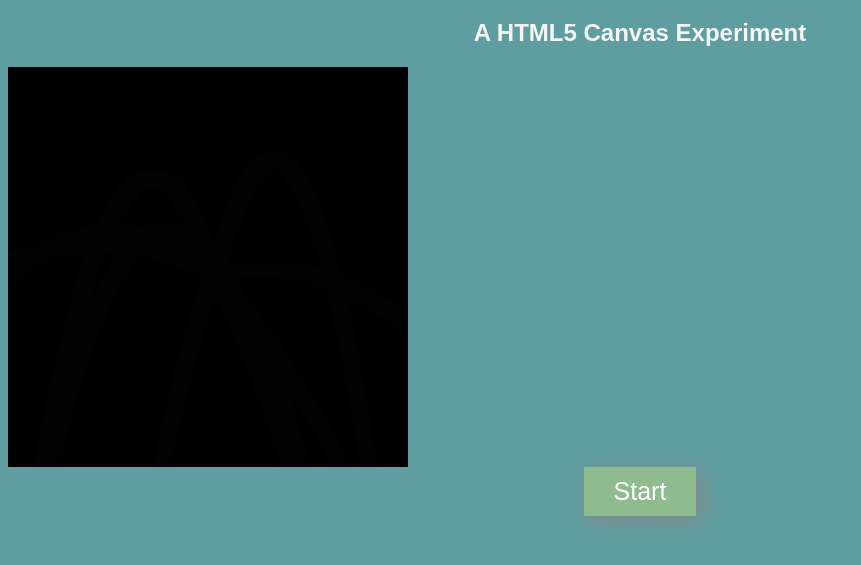
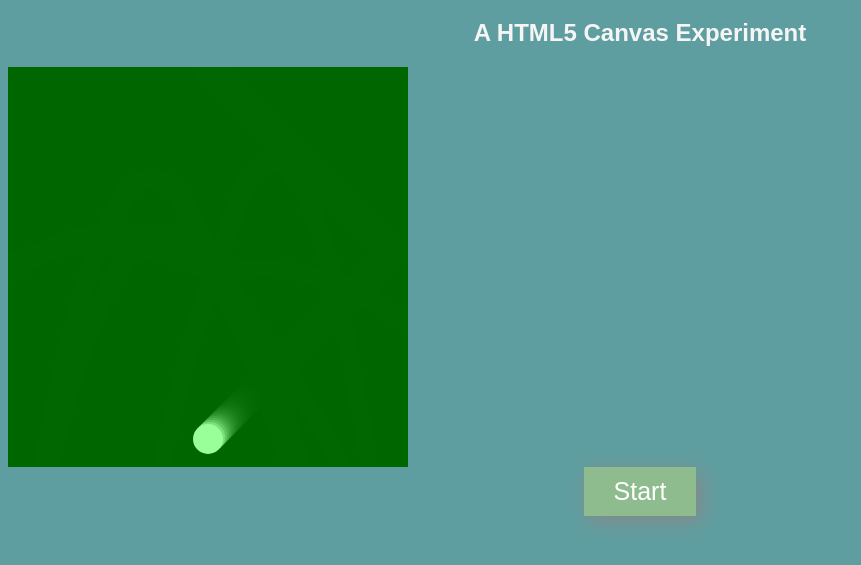
Before and after one commit to RedBeardCory/Munted, a plain HTML site: page index.html in a window 1280 px wide. Both pictures are taken after a click on the button "Start". Shown: the part 61-626 px from the top of the page, without its empty margins (0-861 px from the left). Drawn offline with nearby package versions, Linux system fonts and the light colour scheme.

Commit message:
i dunno something changed

```diff
--- a/Ball.js
+++ b/Ball.js
@@ -30,7 +30,7 @@ function Ball(colour) {
         c.beginPath();
 
         //this is the line that is drawn invisibly
-        c.arc(this.posX, this.posY, 20, 0, Math.PI* 2, false);
+        c.arc(this.posX, this.posY, 15, 0, Math.PI* 2, false);
 
         //then specify the colour of the fill
         c.fillStyle = this.colour;
--- /dev/null
+++ b/Overlay.js
@@ -0,0 +1,45 @@
+//add all overlay effects here
+
+//start off by selecting the canvas on top and putting it all into it's own object
+
+//we'll also make a global variable which is of type overlay so we van call whenever
+overlay = new Overlay();
+
+function Overlay() {
+
+    //now set up a few different "states" that the overlay can be in
+    //the states will just be functions that can be run to produce an effect
+
+
+
+    this.name = "overlay";
+
+    //the clear Overlay will put the overlay back to a clear panel which an effect can be applied to
+    this.clearOverlay = function clearOverlay() {
+
+        o.fillStyle = "rgba(0, 0, 0, 0)";
+        o.fillRect(0, 0, 400, 400);
+
+    }
+
+    this.test = function test() {
+
+        o.fillStyle = "rgba(0, 256, 0, 0.4)";
+        o.fillRect(0, 0, 400, 400);
+    }
+
+    //function to add a frosted effect to the screen
+    this.frost = function frost() {
+
+    }
+
+    //add "too bright" effect on the screen (kinda like a flash)
+    this.bright = function bright() {
+
+    }
+
+    //add night effect
+    this.night = function night() {
+
+    }
+}
--- a/game.js
+++ b/game.js
@@ -12,11 +12,11 @@ function initCanvas() {
     //fillRect(start x, start y, size width, size height)
     //this one just makes the background black
     c.fillRect(0, 0, 400, 400);
+
+    o = document.getElementById('overlay').getContext("2d");
 }
 
 function main(){
-
-
 
     //creates a new block on a random position between 1 and 400px every 10 ms
     //setInterval(blocks, 10);
@@ -27,6 +27,8 @@ function main(){
 
     //call the draw function on the ball
     //ballObject.draw(100, 100);
+    overlay.clearOverlay();
+    overlay.test();
 
     //vars to control the animation below
     var xV = ballObject.speed;
@@ -67,7 +69,7 @@ function main(){
         }
 
         //now check to see if the ball hits the sides
-        if(ballObject.posX <=0 || ballObject.posX >= 400){
+        if(ballObject.posX <= 15 || ballObject.posX >= 385){
             //if so then reverse the x movement
             xV = xV * -1;
         }
@@ -79,7 +81,7 @@ function main(){
         c.fillRect(0, 0, 400, 400);
 
         //now we call the drawbounce function on the ball
-        //ballObject.drawBounce();
+        ballObject.drawBounce();
 
         for(i = 0; i < particleCount; i++){
             particles[i].draw();
--- a/index.html
+++ b/index.html
@@ -26,12 +26,15 @@
         <!-- just a cool function to draw random squares everywhere -->
         <script src="Blocks.js"></script>
 
+        <!-- adds overlay effects -->
+        <script src="Overlay.js"></script>
+
         <!-- import jquery for later use -->
         <script src="https://ajax.googleapis.com/ajax/libs/jquery/1.12.4/jquery.min.js" ></script>
 
 
     </head>
-    <body onload="initCanvas();">
+    <body onload="initCanvas();" >
 
         <h1>Munted </h1>
         <h2>A HTML5 Canvas Experiment</h2>
--- a/styling.css
+++ b/styling.css
@@ -26,6 +26,7 @@ h1 {
 }
 
 .canvasy canvas {
+    padding: auto;
     position: absolute;
     top: 0;
     left: 0;
```
